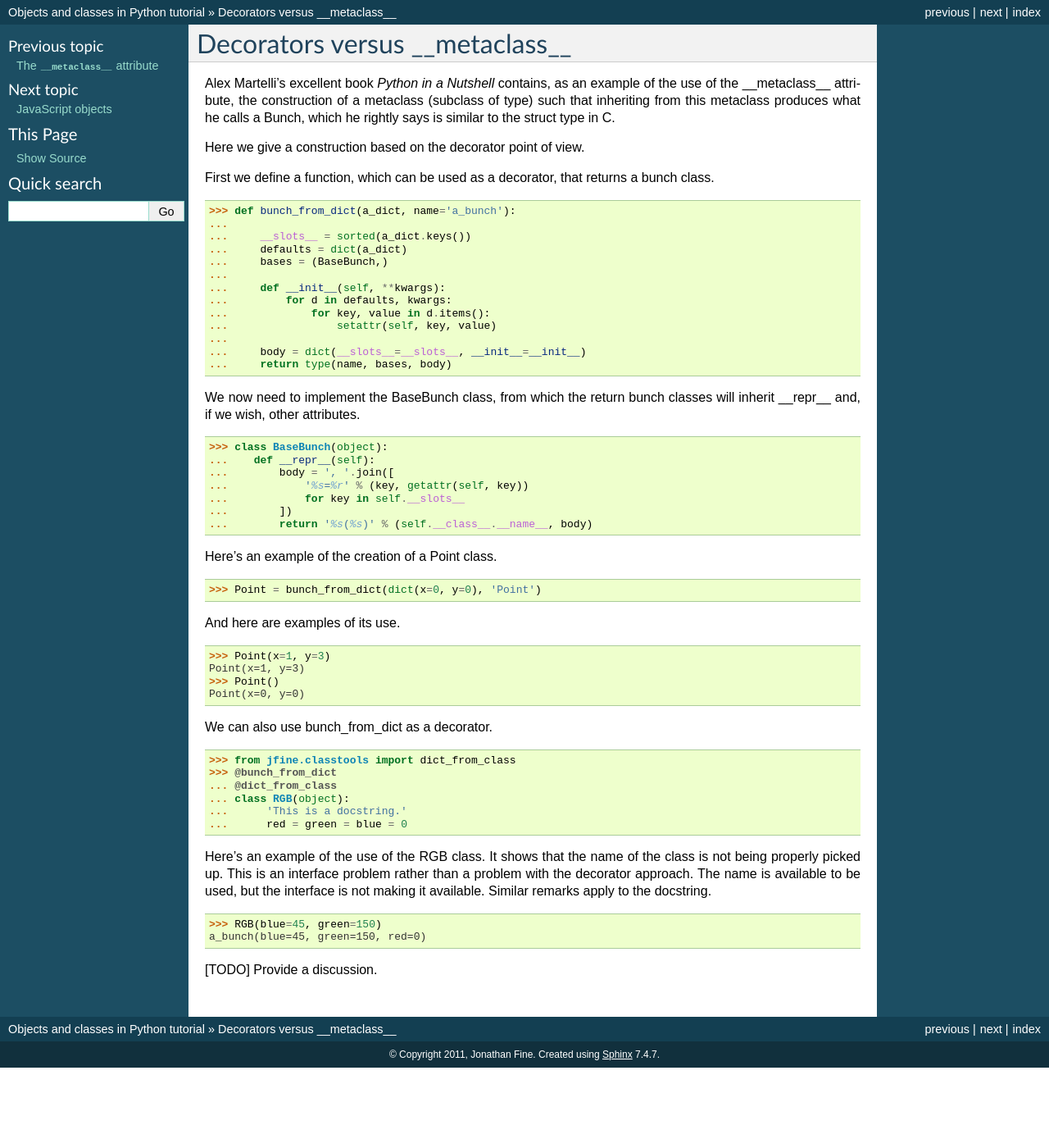
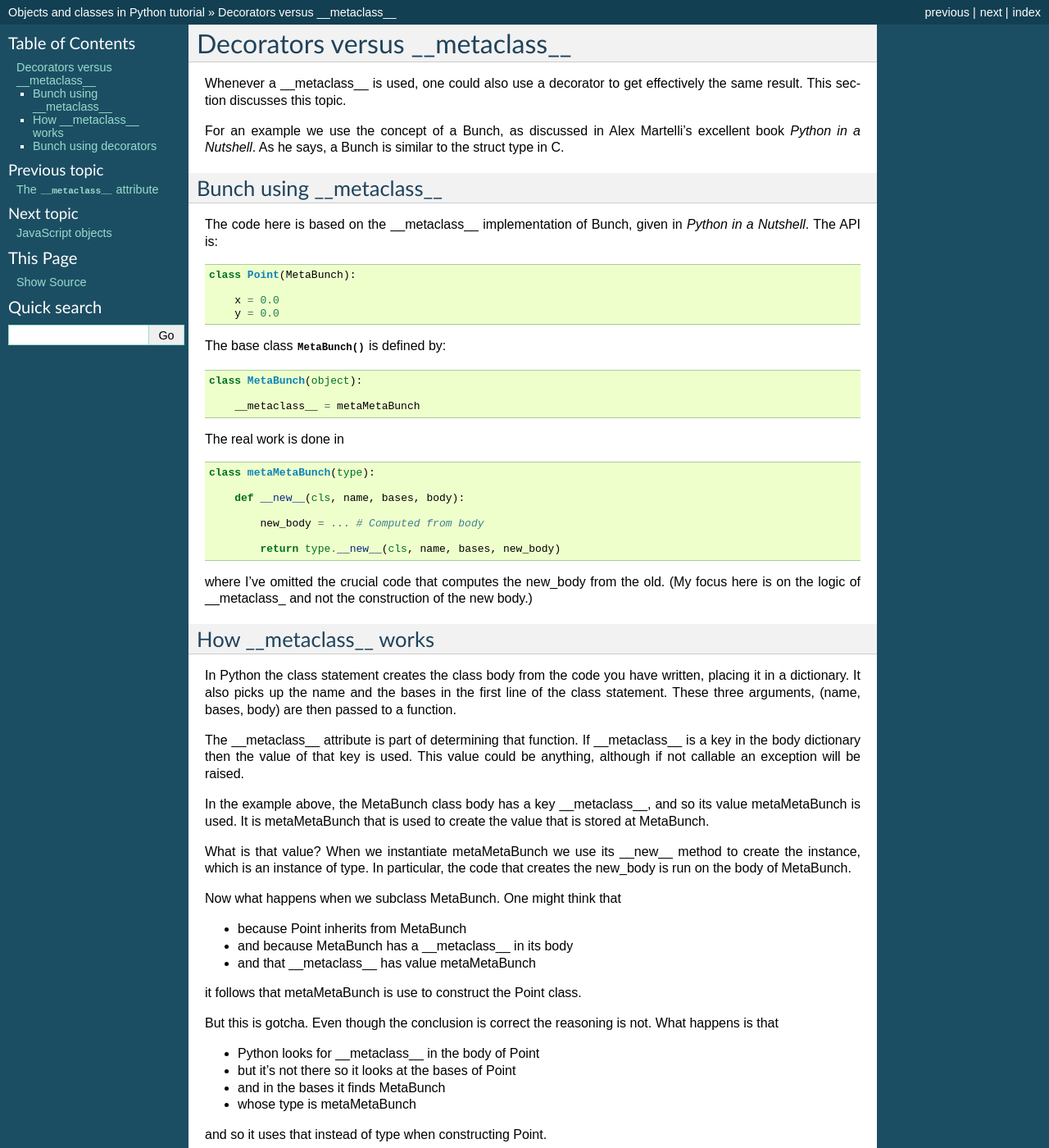
Before and after one commit to nazrulworld/jfine-python-classes-tutorial, a Sphinx documentation site: the page built from source/decorators-versus-metaclass.rst, in a window 1280 px wide and 1400 px high. Shown: the whole window at 82% size. Built offline with Sphinx 7.4.7, drawn with Linux system fonts in a browser that asks for light colours; some of the changed text lies outside the part shown.

Commit message:
Add example of Bunch using __metaclass__.

```diff
--- a/source/decorators-versus-metaclass.rst
+++ b/source/decorators-versus-metaclass.rst
@@ -1,14 +1,99 @@
 Decorators versus __metaclass__
 ===============================
 
-Alex Martelli's excellent book *Python in a Nutshell* contains, as an
-example of the use of the __metaclass__ attribute, the construction of
-a metaclass (subclass of type) such that inheriting from this
-metaclass produces what he calls a Bunch, which he rightly says is
-similar to the struct type in C.
+Whenever a __metaclass__ is used, one could also use a decorator to
+get effectively the same result.  This section discusses this topic.
+
+For an example we use the concept of a Bunch, as discussed in Alex
+Martelli's excellent book *Python in a Nutshell*.  As he says, a Bunch
+is similar to the struct type in C.
+
+
+Bunch using __metaclass__
+--------------------------
+
+The code here is based on the __metaclass__ implementation of Bunch,
+given in *Python in a Nutshell*.  The API is:
+
+.. code-block:: python
+
+    class Point(MetaBunch):
+
+        x = 0.0
+        y = 0.0
+
+The base class :func:`MetaBunch` is defined by:
+
+.. code-block:: python
+
+    class MetaBunch(object):
+
+        __metaclass__ = metaMetaBunch
+
+
+The real work is done in
+
+..  code-block:: python
+
+    class metaMetaBunch(type):
+
+        def __new__(cls, name, bases, body):
+
+            new_body = ... # Computed from body
+
+            return type.__new__(cls, name, bases, new_body)
+
+where I've omitted the crucial code that computes the new_body from
+the old.  (My focus here is on the logic of __metaclass_ and not the
+construction of the new body.)
+
+
+How __metaclass__ works
+-----------------------
+
+In Python the class statement creates the class body from the code you
+have written, placing it in a dictionary.  It also picks up the name
+and the bases in the first line of the class statement.  These three
+arguments, (name, bases, body) are then passed to a function.
+
+The __metaclass__ attribute is part of determining that function.  If
+__metaclass__ is a key in the body dictionary then the value of that
+key is used.  This value could be anything, although if not callable
+an exception will be raised.
+
+In the example above, the MetaBunch class body has a key
+__metaclass__, and so its value metaMetaBunch is used.  It is
+metaMetaBunch that is used to create the value that is stored at
+MetaBunch.
+
+What is that value?  When we instantiate metaMetaBunch we use its
+__new__ method to create the instance, which is an instance of type.
+In particular, the code that creates the new_body is run on the body
+of MetaBunch.
+
+Now what happens when we subclass MetaBunch.  One might think that
+
+* because Point inherits from MetaBunch
+* and because MetaBunch has a __metaclass__ in its body
+* and that __metaclass__ has value metaMetaBunch
+
+it follows that metaMetaBunch is use to construct the Point class.
+
+But this is gotcha.  Even though the conclusion is correct the
+reasoning is not.  What happens is that
+
+* Python looks for __metaclass__ in the body of Point
+* but it's not there so it looks at the bases of Point
+* and in the bases it finds MetaBunch
+* whose type is metaMetaBunch
+
+and so it uses that instead of type when constructing Point.
+
+
+Bunch using decorators
+----------------------
 
 Here we give a construction based on the decorator point of view.
-
 First we define a function, which can be used as a decorator, that
 returns a bunch class.
 
@@ -66,6 +151,3 @@ Similar remarks apply to the docstring.
 
 >>> RGB(blue=45, green=150)
 a_bunch(blue=45, green=150, red=0)
-
-
-[TODO] Provide a discussion.
```
